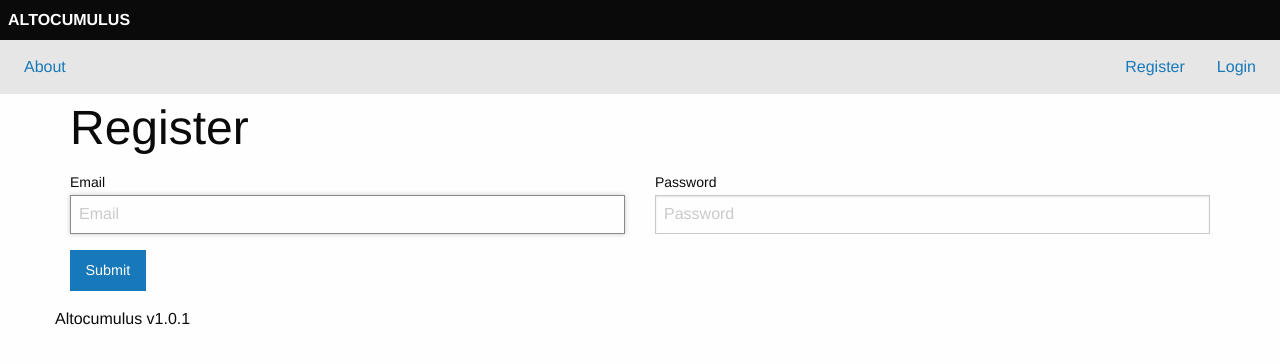
After one commit to muralweaver/Altocumulus, a Flask app: page /signup in a window 1280 px wide. The commit adds this page. Shown: the top 364 px of the page. Run offline with Flask 2, Linux system fonts and the light colour scheme; some libraries are stand-ins or nearby versions.

Commit message:
Create sign up method

```diff
--- a/altocumulus/__init__.py
+++ b/altocumulus/__init__.py
@@ -1,7 +1,7 @@
 # import sentry_sdk
 from flask import Flask, render_template
 # from sentry_sdk.integrations.flask import FlaskIntegration
-
+from flask_sqlalchemy import SQLAlchemy
 # To configure the SDK, initialize it with the integration before or after your app has been initialized:
 # sentry_sdk.init(
 #     dsn="https://0d00b25a81934bbfb047905ded8997d2@sentry.io/5170498",
@@ -9,15 +9,21 @@ from flask import Flask, render_template
 #     sample_rate=0.4,
 #     max_breadcrumbs=25
 # )
-
+db = SQLAlchemy()
 def create_app():
     app = Flask(__name__)
+    app.config['SECRET_KEY'] = '47LWxND4o83j4K4iuopO'
+    app.config['SQLALCHEMY_DATABASE_URI'] = 'sqlite:///db.sqlite'
+    db.init_app(app)
 
     from altocumulus.main import main as main_blueprint
     app.register_blueprint(main_blueprint)
 
     from altocumulus.about import about as about_blueprint
     app.register_blueprint(about_blueprint)
+
+    from altocumulus.auth import auth as auth_blueprint
+    app.register_blueprint(auth_blueprint)
 
     from altocumulus.graphs import graphs as graphs_blueprint
     app.register_blueprint(graphs_blueprint)
--- a/altocumulus/auth.py
+++ b/altocumulus/auth.py
@@ -1,15 +1,37 @@
-from flask import Blueprint
+import requests
+from flask import Blueprint, render_template, url_for, request, redirect, flash
+from werkzeug.security import generate_password_hash, check_password_hash
+from .models import User
 from . import db
-
 auth = Blueprint('auth', __name__)
 
 @auth.route('/login')
 def login():
-    return 'Login'
+    return render_template('login.html')
+
 
 @auth.route('/signup')
 def signup():
-    return 'Signup'
+    # code to validate and add user to database goes here
+    return render_template('signup.html')
+
+
+@auth.route('/signup', methods=['POST'])
+def signup_post():
+    email = request.form.get('email')
+    password = request.form.get('password')
+
+    user = User.query.filter_by(email=email).first()
+    if user:
+        flash('Email address already exists')
+        return redirect(url_for('auth.signup'))
+    # create new user with the form data. Hash the password so plaintext version isn't saved.
+    new_user = User(email=email, password=generate_password_hash(password, method='sha256'))
+    # add the new user to the database
+    db.session.add(new_user)
+    db.session.commit()
+    return redirect(url_for('auth.login'))
+
 
 @auth.route('/logout')
 def logout():
--- /dev/null
+++ b/altocumulus/models.py
@@ -0,0 +1,6 @@
+
+from . import db
+class User(db.Model):
+    id = db.Column(db.Integer, primary_key=True) # primary keys are required by SQLAlchemy
+    email = db.Column(db.String(100), unique=True)
+    password = db.Column(db.String(100))
--- a/altocumulus/templates/layout.html
+++ b/altocumulus/templates/layout.html
@@ -5,35 +5,35 @@
     {% block head %}
     <meta charset="UTF-8">
     <meta name="viewport" content="width=device-width, initial-scale=1.0">
-    <link rel="stylesheet" href="{{ url_for('static', filename='style.css') }}">
-    <link rel="stylesheet" href="https://cdn.jsdelivr.net/npm/foundation-sites@6.4.3/dist/css/foundation.min.css"
-        integrity="sha256-GSio8qamaXapM8Fq9JYdGNTvk/dgs+cMLgPeevOYEx0= sha384-wAweiGTn38CY2DSwAaEffed6iMeflc0FMiuptanbN4J+ib+342gKGpvYRWubPd/+ sha512-QHEb6jOC8SaGTmYmGU19u2FhIfeG+t/hSacIWPpDzOp5yygnthL3JwnilM7LM1dOAbJv62R+/FICfsrKUqv4Gg=="
-        crossorigin="anonymous">
+    <link rel="stylesheet" href="{{ url_for('static', filename='foundation.css') }}">
     <title>{% block title %}{% endblock %} - ALTOCUMULUS </title>
     {% endblock %}
 </head>
 
 <body>
     <header class="" style="z-index: 1;position: relative;">
-        <div class="mobile-nav-bar title-bar">
-            <div class="title-bar-left">
+        <div class="title-bar" data-responsive-toggle="example-menu" data-hide-for="medium">
+            <div class="title-bar-title">ALTOCUMULUS</div>
+          </div>
+
+          <div class="top-bar" id="example-menu">
+            <div class="top-bar-left">
+              <ul class="dropdown menu" data-dropdown-menu>
+                <li class="">
+                  <a  href="{{ url_for('about.aboutPage') }}">About</a>
+                </li>
+                <li class="title-bar-right"><a  href="{{ url_for('auth.signup') }}">Register</a></li>
+                <li><a href="{{ url_for('auth.login') }}">Login</a></li>
+              </ul>
             </div>
-            <div class="title-bar-center">
-                <a href="/"><span class="title-bar-text">Altocumulus v1.0.1</span></a>
-            </div>
-            <div class="title-bar-right">
-                <a href="/about"><span class="title-bar-text">About</span></a>
-            </div>
-        </div>
+
+          </div>
     </header>
     <main>
         <div id="content" class="grid-container">{% block content %}{% endblock %}</div>
     </main>
     <footer class="grid-container footer">
-        {% block footer %}Wordcloud{% endblock %}
+        {% block footer %}Altocumulus v1.0.1 {% endblock %}
     </footer>
-    <script src="https://cdn.jsdelivr.net/npm/foundation-sites@6.4.3/dist/js/foundation.min.js"
-    integrity="sha256-mRYlCu5EG+ouD07WxLF8v4ZAZYCA6WrmdIXyn1Bv9Vk= sha384-KzKofw4qqetd3kvuQ5AdapWPqV1ZI+CnfyfEwZQgPk8poOLWaabfgJOfmW7uI+AV sha512-0gHfaMkY+Do568TgjJC2iMAV0dQlY4NqbeZ4pr9lVUTXQzKu8qceyd6wg/3Uql9qA2+3X5NHv3IMb05wb387rA=="
-    crossorigin="anonymous"></script>
 </body>
 </html>
--- /dev/null
+++ b/altocumulus/templates/signup.html
@@ -0,0 +1,34 @@
+
+{% extends "layout.html" %}
+{% block content %}
+{% with messages = get_flashed_messages() %}
+{% if messages %}
+    <div class="callout alert small">
+        {{ messages[0] }}. Go to <a href="{{ url_for('auth.login') }}">login page</a>.
+        <button class="close-button" aria-label="Dismiss alert" type="button">
+          <span aria-hidden="true">&times;</span>
+        </button>
+    </div>
+{% endif %}
+{% endwith %}
+<form method="post">
+    <div class="grid-container">
+        <h1 class="title">Register</h1>
+      <div class="grid-x grid-padding-x">
+        <div class="medium-6 cell">
+          <label>Email
+            <input type="email" name="email" placeholder="Email" autofocus="">
+          </label>
+        </div>
+        <div class="medium-6 cell">
+          <label>Password
+            <input type="password" name="password" placeholder="Password">
+          </label>
+        </div>
+    </div>
+    <div class="input-button">
+        <input type="submit" class="button" value="Submit">
+    </div>
+    </div>
+  </form>
+{% endblock %}
```
